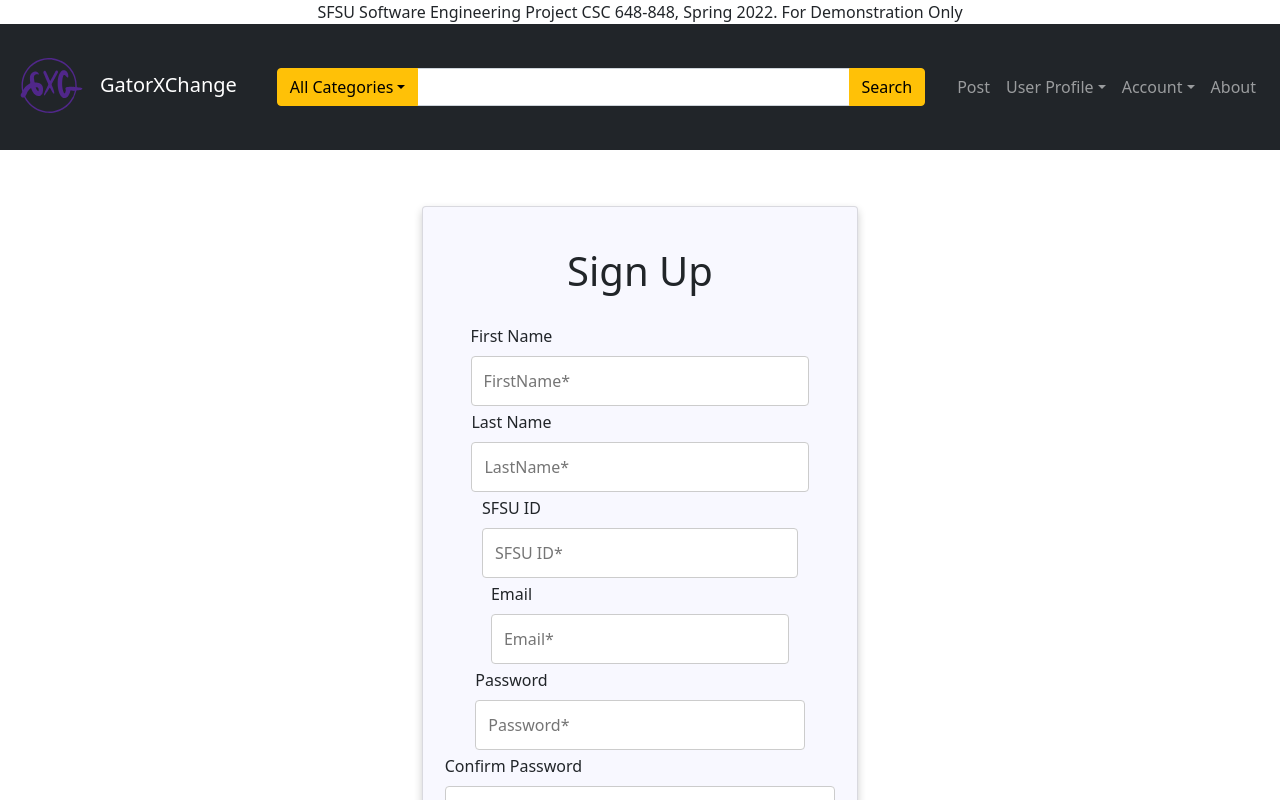
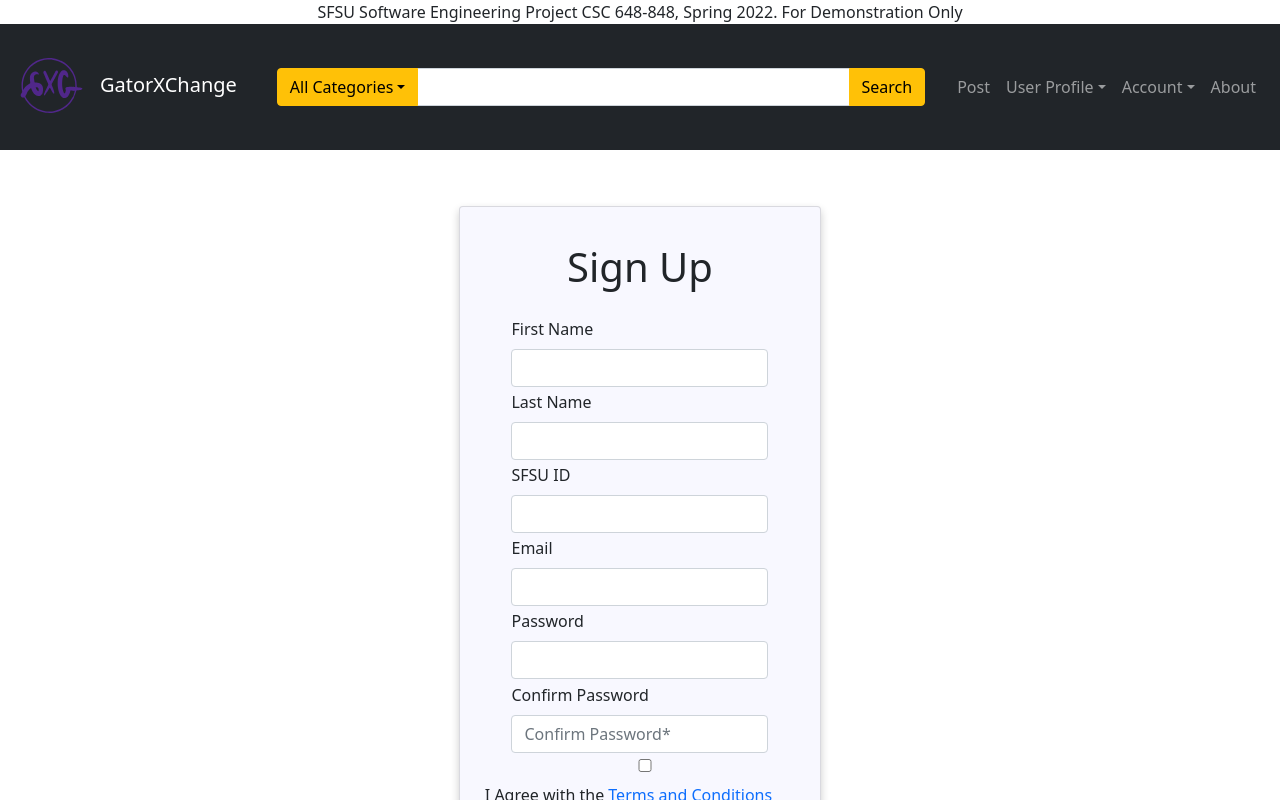
Before and after one commit to DrashtiShah23/online-marketplace-GatorXchange, a React (Create React App) app in the folder application/client/: page /SignUp in a window 1280 px wide. Shown: the top 800 px of the page. Built offline with nearby package versions, Linux system fonts and the light colour scheme.

Commit message:
Added Validation. Still needs some work

```diff
--- a/application/client/src/pages/signup.js
+++ b/application/client/src/pages/signup.js
@@ -3,10 +3,6 @@ import { useState } from "react";
 import "../css/registration.css";
 import { Link } from "react-router-dom";
 import { Form } from "react-bootstrap";
-
-
-
-
 
 const Signup = () => {
   const [firstName, setfirstName] = useState("");
@@ -17,102 +13,147 @@ const Signup = () => {
   const [val, setVal] = useState();
   const [setcheckboxvalue] = useState(false);
 
+// Prevents form from being submitted if form is not valid
+  (function () {
+    'use strict'
+      var forms = document.querySelectorAll('.needs-validation')
+      Array.prototype.slice.call(forms)
+      .forEach(function (form) {
+        form.addEventListener('submit', function (event) {
+          if (!form.checkValidity()) {
+            event.preventDefault()
+            event.stopPropagation()
+          }
+
+          form.classList.add('was-validated')
+        }, false)
+      })
+  })();
   return (
+  <form class="needs-validation" noValidate>
     <div className="container">
       <div className="card">
         <h1>Sign Up</h1>
 
         <div id="signup-label">
-          <Form.Label className="formLabel">First Name</Form.Label>
+          <Form.Label className="formLabel" class="form-label" for = "validFirstName">First Name</Form.Label>
           <input
+            class="form-control"
+            id= "validFirstName"
             type="text"
-            placeholder="FirstName*"
+            //placeholder="FirstName*"
             onFocus={(e) => (e.target.placeholder = "")}
-            onBlur={(e) => (e.target.placeholder = "First Name required!")}
+            onBlur={(e) => (e.target.placeholder = "First Name")}
             required
             value={firstName}
             onChange={(e) => setfirstName(e.target.value)}
           />
+          <div class="invalid-feedback">
+            Enter a First Name.
+          </div>
           {/* <label htmlFor="firstName">First Name*</label> */}
         </div>
         <div id="signup-label">
-          <Form.Label className="formLabel">Last Name</Form.Label>
+          <Form.Label className="formLabel" class="form-label" for = "validLastName">Last Name</Form.Label>
           <input
+            class="form-control"
+            id="validLastName"
             type="text"
-            placeholder="LastName*"
+            //placeholder="LastName*"
             onFocus={(e) => (e.target.placeholder = "")}
-            onBlur={(e) => (e.target.placeholder = "Last Name required!")}
+            onBlur={(e) => (e.target.placeholder = "Last Name")}
             required
             value={lastName}
             onChange={(e) => setlastName(e.target.value)}
           />
+          <div class="invalid-feedback">
+            Enter a Last Name.
+          </div>
           {/* <label htmlFor="lastname">Last Name*</label> */}
         </div>
         <div id="signup-label">
-          <Form.Label className="formLabel">SFSU ID</Form.Label>
+          <Form.Label className="formLabel" class="form-label" for = "validID">SFSU ID</Form.Label>
           <input
+            class="form-control"
+            id="validID"
             value="sfsuID"
-            placeholder="SFSU ID*"
+           // placeholder="SFSU ID*"
             onFocus={(e) => (e.target.placeholder = "")}
-            onBlur={(e) => (e.target.placeholder = "920000000")}
+            onBlur={(e) => (e.target.placeholder = "000000000")}
             required
-            pattern="[0-9]*"
+            pattern="{9,}"
             value={val}
             onChange={(e) =>
               setVal((v) => (e.target.validity.valid ? e.target.value : v))
             }
           />
+          <div class="invalid-feedback">
+            Enter a valid SFSU ID.
+          </div>
           {/* <label htmlFor="sfsuID">SFSU ID*</label> */}
         </div>
         <div id="signup-label">
-          <Form.Label className="formLabel">Email</Form.Label>
+          <Form.Label className="formLabel" class="form-label" for = "validEmail">Email</Form.Label>
           <input
+            class="form-control"
+            id="validEmail"
             type="email"
-            placeholder="Email*"
-            onFocus={(e) => (e.target.placeholder = "")}
-            onBlur={(e) => (e.target.placeholder = "xyz@sfsu.edu")}
+           // placeholder="Email*"
+          //onFocus={(e) => (e.target.placeholder = "")}
+            //onBlur={(e) => (e.target.placeholder = "xyz@sfsu.edu")}
             required
             value={email}
             onChange={(e) => setEmail(e.target.value)}
           />
-
+          <div class="invalid-feedback">
+            Enter a SFSU email.
+          </div>
         </div>
         <div id="signup-label">
-          <Form.Label className="formLabel">Password</Form.Label>
+          <Form.Label class="form-label" for ="validPassword">Password</Form.Label>
           <input
+            class="form-control"
+            id= "validPassword"
             type="password"
-            placeholder="Password*"
+           // placeholder="Password*"
             onFocus={(e) => (e.target.placeholder = "")}
-            onBlur={(e) => (e.target.placeholder = "Atleast 3 characters required!")}
+            //onBlur={(e) => (e.target.placeholder = "Atleast 3 characters required!")}
             required
+            pattern="(?=.*\d)(?=.*[a-z])(?=.*[A-Z]).{8,}"
             value={password}
             onChange={(e) => setPassword(e.target.value)}
           />
-
+          <div class="invalid-feedback">
+          "Must contain at least one number and one uppercase and lowercase letter, and at least 8 or more characters"
+          </div>
       </div>
-
-
         <div id="signup-label">
-          <Form.Label className="formLabel">Confirm Password</Form.Label>
+          <Form.Label className="formLabel" class="form-label" for = "validConfirmPassword">Confirm Password</Form.Label>
           <input
+            class="form-control"
+            id="validConfirmPassword"
             type="confirmPassword"
             placeholder="Confirm Password*"
-            onFocus={(e) => (e.target.placeholder = "")}
-            onBlur={(e) => (e.target.placeholder = "Confirm Password required!")}
+            //onFocus={(e) => (e.target.placeholder = "")}
+            //onBlur={(e) => (e.target.placeholder = "Confirm Password required!")}
             required
             value={confirmPassword}
             onChange={(e) => setConfPassword(e.target.value)}
           />
+          <div class="invalid-feedback">
+            Passwords must match
+          </div>
+      </div>
 
-  </div>
-
-        <div className="checkbox">
+        <div className="checkbox" for = "validCheck">
           <input
+            id="validCheck"
             type="checkbox"
             required
             id="TnC"
             onChange={(e) => setcheckboxvalue(e.target.value)}
           />
+
           <label id="TnC">
             {" "}
             I Agree with the
@@ -120,7 +161,7 @@ const Signup = () => {
           </label>
         </div>
 
-        <button className="registerButton">Signup</button>
+        <button className="registerButton" >Signup</button>
         <div>
           <p>
             Already have an Account?
@@ -129,6 +170,7 @@ const Signup = () => {
         </div>
       </div>
     </div>
+    </form>
   );
 };
 
```
